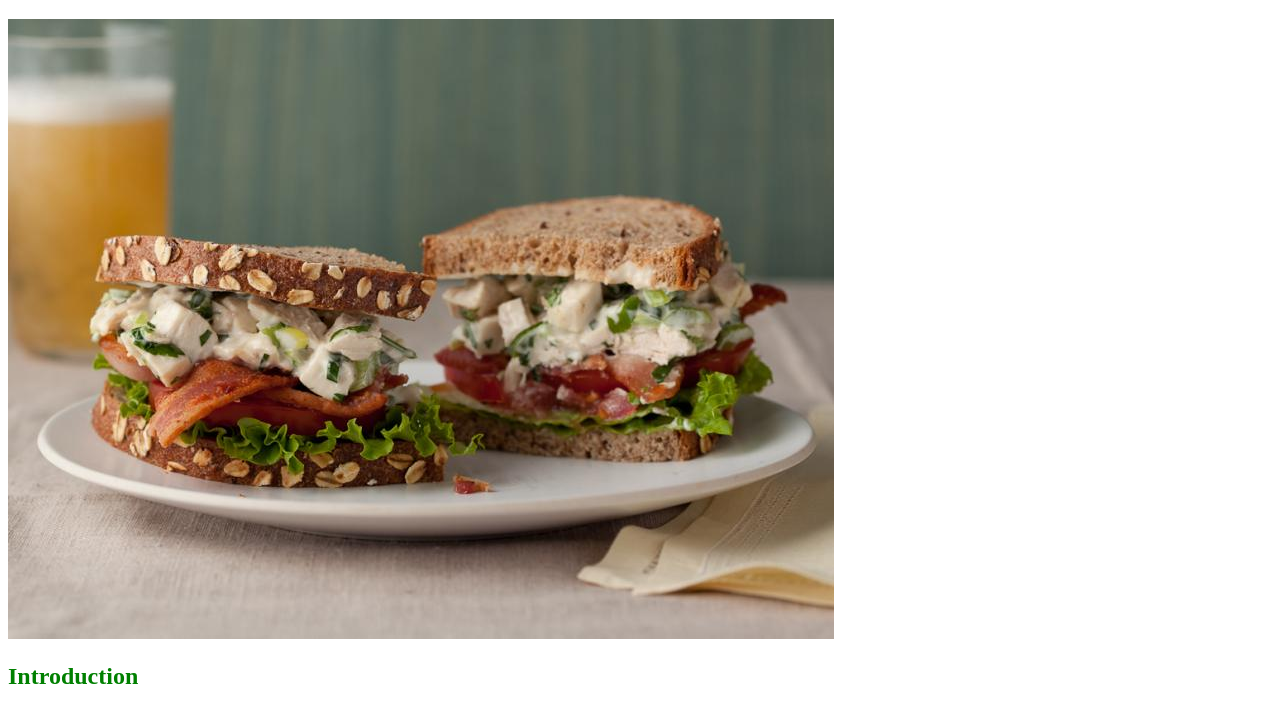
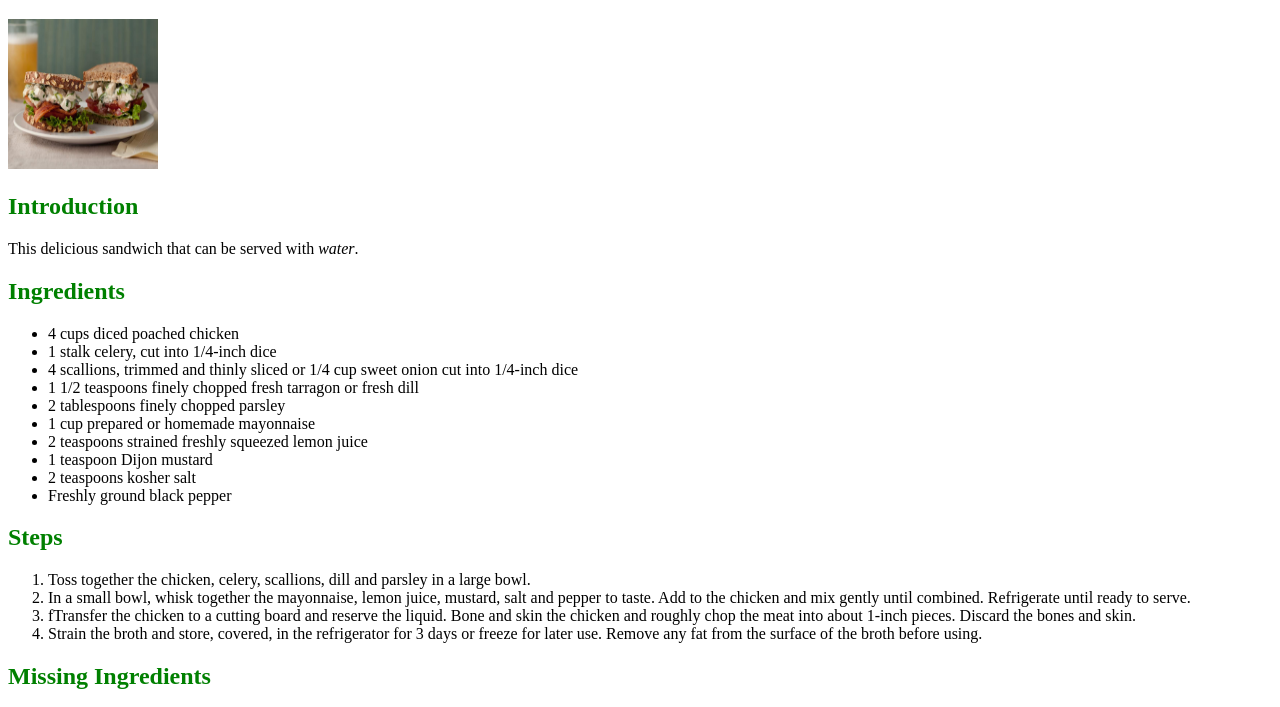
Before and after one commit to 420n13la/my-recipe-Kenny-star, a plain HTML site: page index.html in a window 1280 px wide. Shown: the part 71-778 px from the top of the page. Drawn offline with Linux system fonts and the light colour scheme.

Commit message:
Update chickenrecipe.css

```diff
--- a/chickenrecipe.css
+++ b/chickenrecipe.css
@@ -6,6 +6,6 @@ h2 {
   color:green;
 }
 img {
-  width: 20px
-  height: 20px
+  width: 150px;
+  height: 150px;
 }
```
